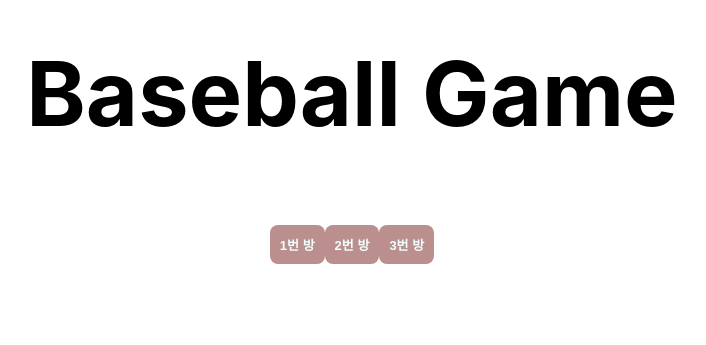
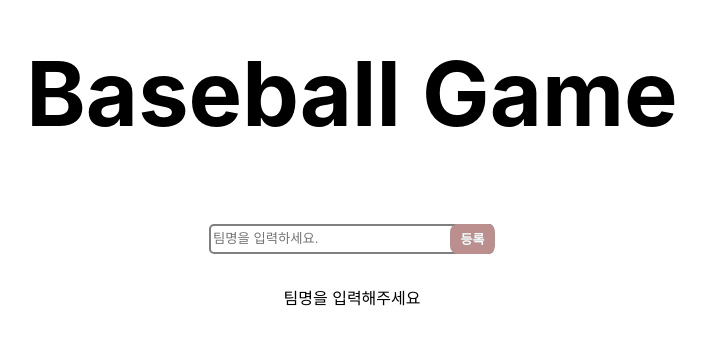
Before and after one commit to BANGWON-LEE/baseball_game, a React (Create React App) app in the folder game/: page / in a window 1280 px wide. Shown: the part 191-536 px from the top of the page, without its empty margins (288-994 px from the left). Built offline with nearby package versions, Linux system fonts and the light colour scheme; no server answers.

Commit message:
20230417 페이지 관련 코드 작업 enter 컴포넌트 제외 예정

```diff
--- a/game/src/App.tsx
+++ b/game/src/App.tsx
@@ -10,8 +10,8 @@ const App: React.FC = () => {
   return (
       <BrowserRouter>
         <Routes>
-          <Route  element={<Enter />} path="/" />
-          <Route  element={<Main />} path="/room" />
+          {/* <Route  element={<Enter />} path="/" /> */}
+          <Route  element={<Main />} path="/" />
           <Route  element={<Ground />} path="/game" />
         </Routes>
       </BrowserRouter>
```
